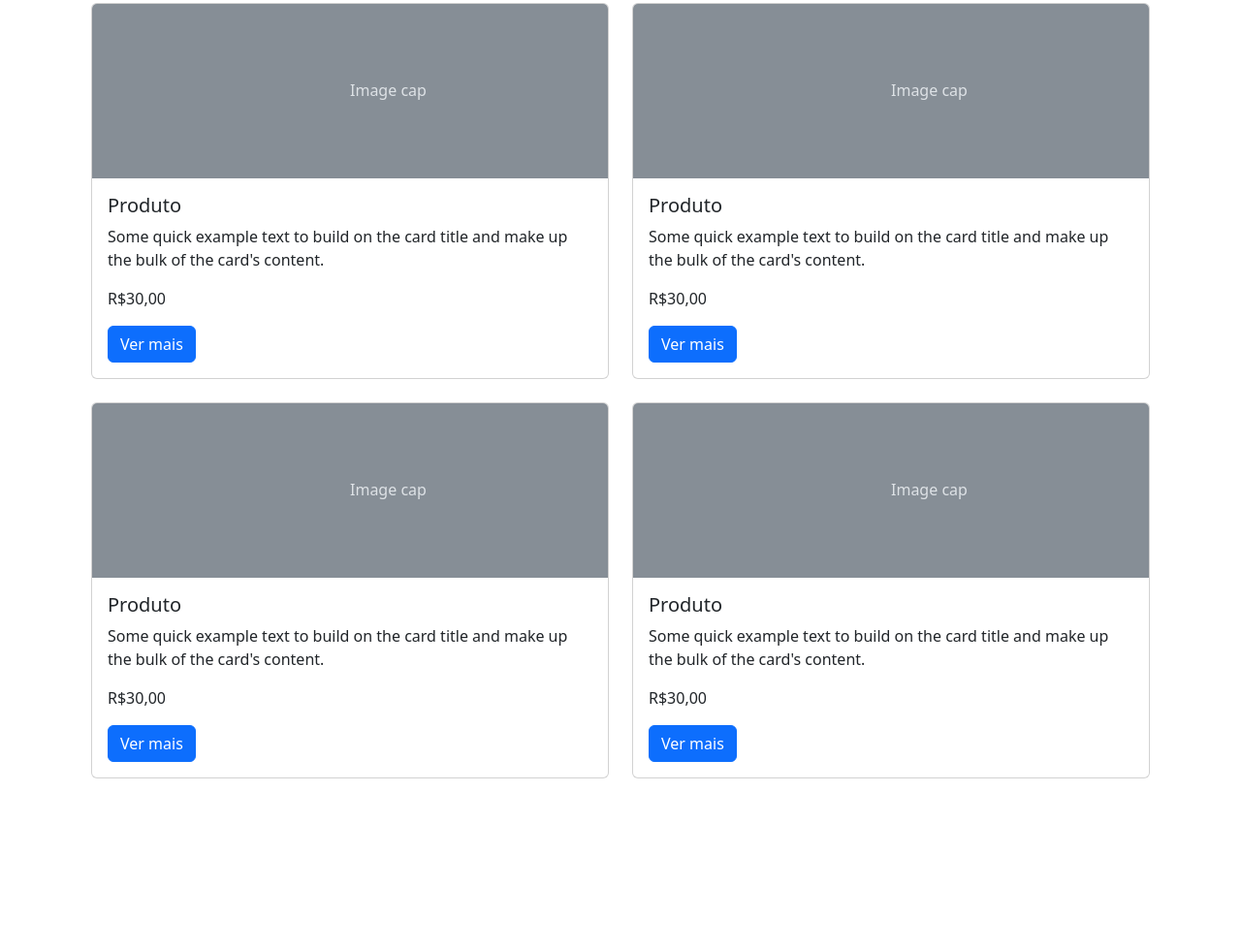
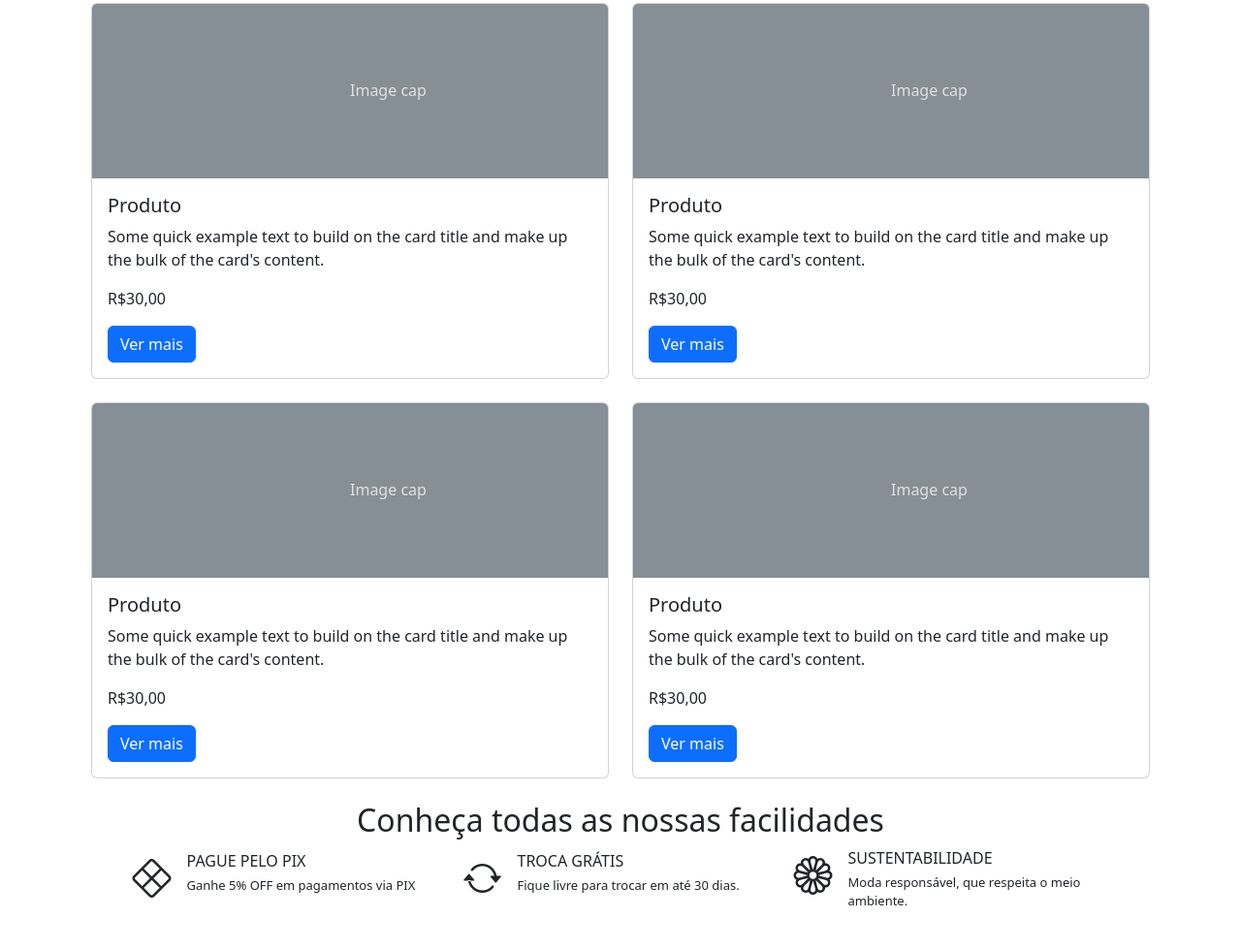
Before and after one commit to elisalvsan/Meteora, a plain HTML site: page index.html in a window 1280 px wide. Shown: the part 1777-2757 px from the top of the page at 97% size. Before the commit the page ends 2604 px from the top, so only its background shows below. Drawn offline with nearby package versions, Linux system fonts and the light colour scheme.

Commit message:
Adicionando section de facilidades do site

```diff
--- /dev/null
+++ b/assets/css/style.css
@@ -0,0 +1,7 @@
+.texto-menor{
+    font-size: .8125rem;
+}
+
+.divs-facilidades{
+    width: 325px;
+}
--- a/index.html
+++ b/index.html
@@ -5,10 +5,14 @@
     <meta name="viewport" content="width=device-width, initial-scale=1.0" />
 
     <link
+      rel="stylesheet"
+      href="https://cdn.jsdelivr.net/npm/bootstrap-icons@1.11.1/font/bootstrap-icons.css" />
+    <link
       href="https://cdn.jsdelivr.net/npm/bootstrap@5.3.2/dist/css/bootstrap.min.css"
       rel="stylesheet"
       integrity="sha384-T3c6CoIi6uLrA9TneNEoa7RxnatzjcDSCmG1MXxSR1GAsXEV/Dwwykc2MPK8M2HN"
       crossorigin="anonymous" />
+    <link rel="stylesheet" href="assets/css/style.css" />
 
     <title>Meteora</title>
   </head>
@@ -414,6 +418,37 @@
       </div>
     </div>
 
+    <section class="pb-4">
+      <h2 class="text-center">Conheça todas as nossas facilidades</h2>
+      <div class="d-flex flex-column flex-lg-row align-items-center justify-content-center gap-3 px-3">
+        <ul class="divs-facilidades d-flex list-unstyled">
+          <li><i class="bi bi-x-diamond fs-1"></i></li>
+          <div>
+            <li class="ms-3 mb-1">PAGUE PELO PIX</li>
+            <li class="texto-menor ms-3">Ganhe 5% OFF em pagamentos via PIX</li>
+          </div>
+        </ul>
+        <ul class="divs-facilidades d-flex list-unstyled">
+          <li><i class="bi bi-arrow-repeat fs-1"></i></li>
+          <div>
+            <li class="ms-3 mb-1">TROCA GRÁTIS</li>
+            <li class="texto-menor ms-3">
+              Fique livre para trocar em até 30 dias.
+            </li>
+          </div>
+        </ul>
+        <ul class="divs-facilidades d-flex list-unstyled">
+          <li><i class="bi bi-flower1 fs-1"></i></li>
+          <div>
+            <li class="ms-3 mb-1">SUSTENTABILIDADE</li>
+            <li class="texto-menor ms-3">
+              Moda responsável, que respeita o meio ambiente.
+            </li>
+          </div>
+        </ul>
+      </div>
+    </section>
+
     <script
       src="https://cdn.jsdelivr.net/npm/bootstrap@5.3.2/dist/js/bootstrap.bundle.min.js"
       integrity="sha384-C6RzsynM9kWDrMNeT87bh95OGNyZPhcTNXj1NW7RuBCsyN/o0jlpcV8Qyq46cDfL"
```
